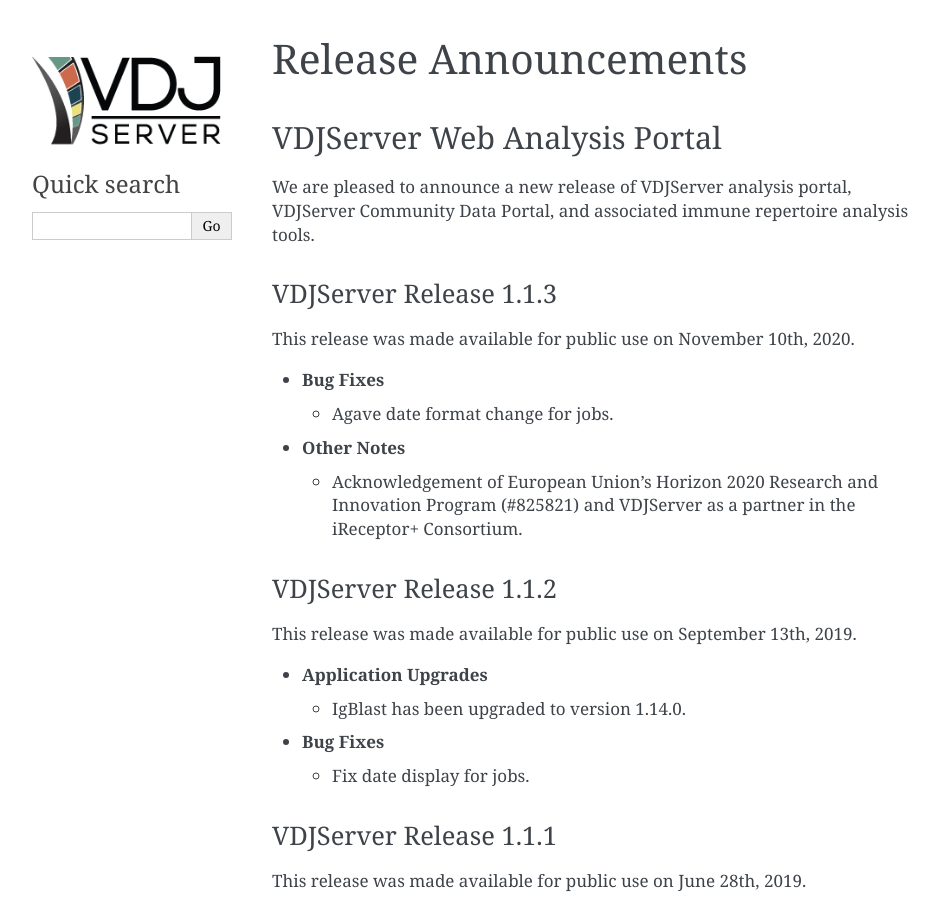
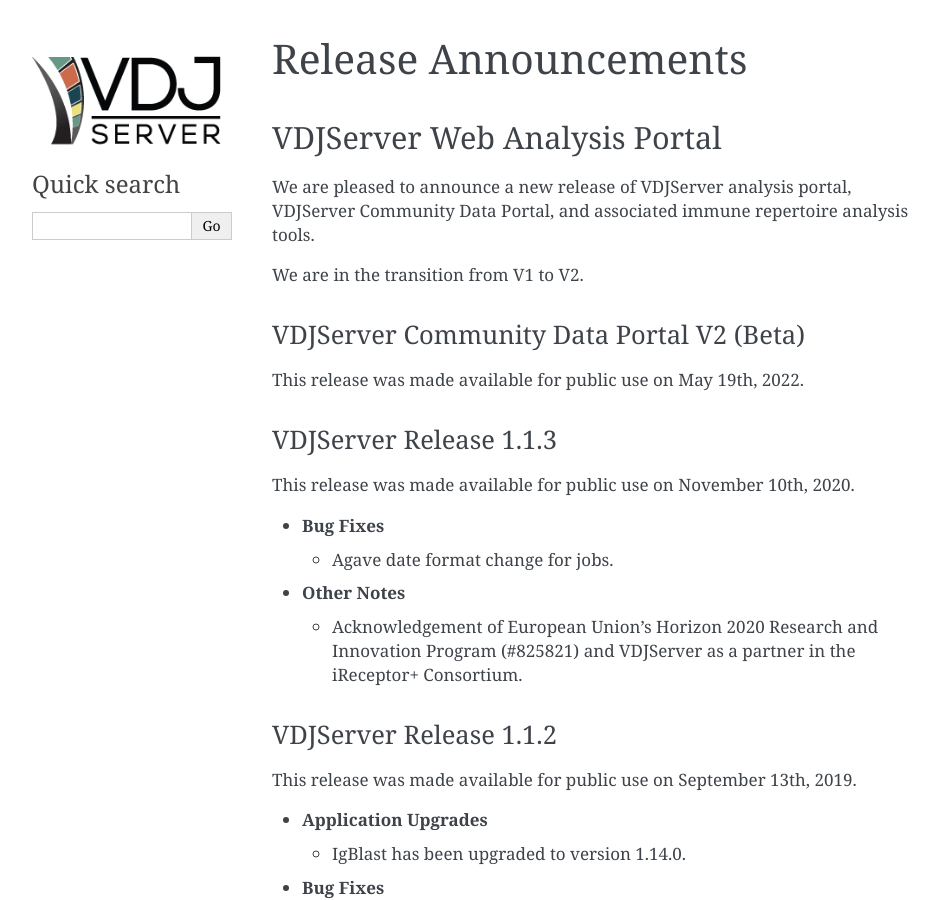
Before and after one commit to vdjserver/vdjserver-doc, a Sphinx documentation site: the page built from docs/user/releases.rst, in a window 1280 px wide and 900 px high. Shown: the whole window, without its empty margins (148-1087 px from the left). Built offline with Sphinx 7.4.7, drawn with Linux system fonts in a browser that asks for light colours; some of the changed text lies outside the part shown.

Commit message:
new releases

```diff
--- a/docs/user/releases.rst
+++ b/docs/user/releases.rst
@@ -12,6 +12,13 @@
 
 We are pleased to announce a new release of VDJServer analysis portal, VDJServer
 Community Data Portal, and associated immune repertoire analysis tools.
+
+We are in the transition from V1 to V2.
+
+VDJServer Community Data Portal V2 (Beta)
+=========================================
+
+This release was made available for public use on May 19th, 2022.
 
 VDJServer Release 1.1.3
 =======================
@@ -198,6 +205,11 @@
 We are pleased to announce a new release of the VDJServer Repository,
 an AIRR-compliant data repository in the AIRR Data Commons.
 
+December 2022
+=============
+
+This release updates all of the Repertoire metadata to the AIRR v1.4 standard.
+
 December 2021
 =============
 
```
